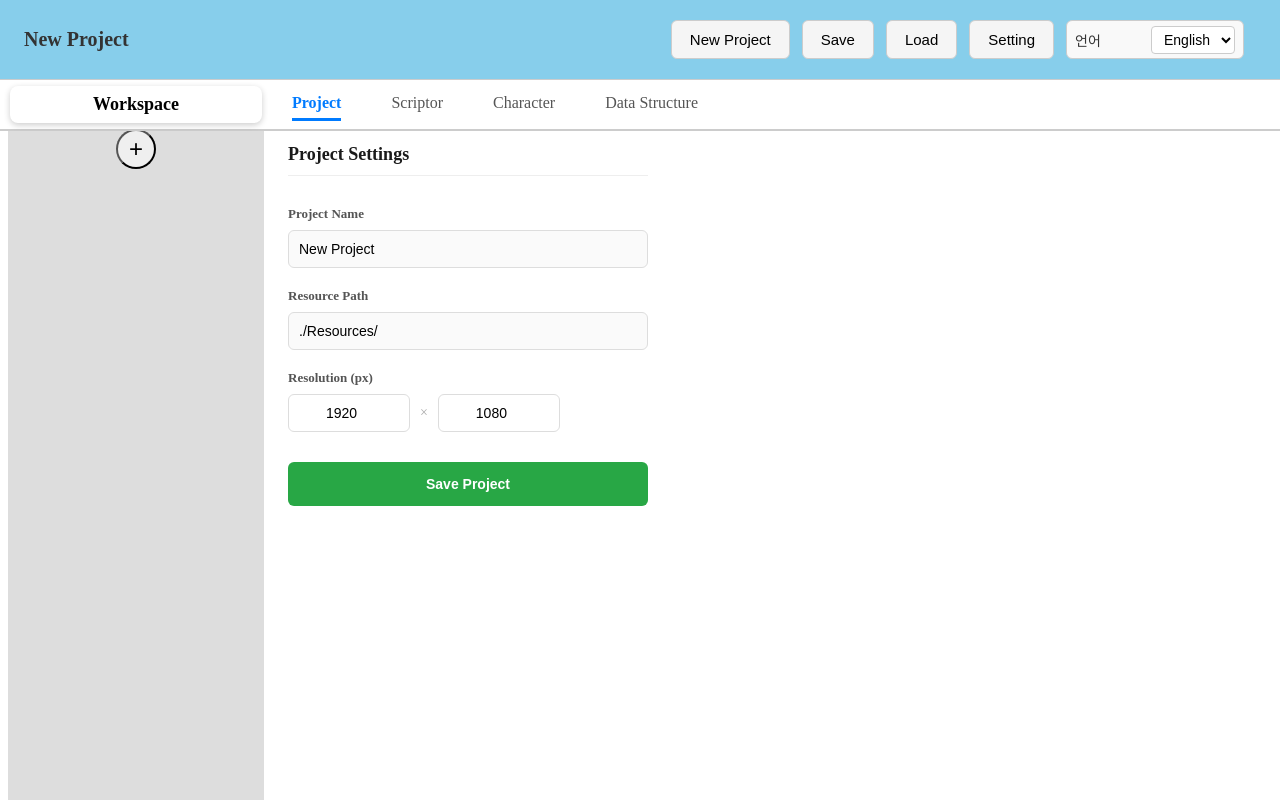
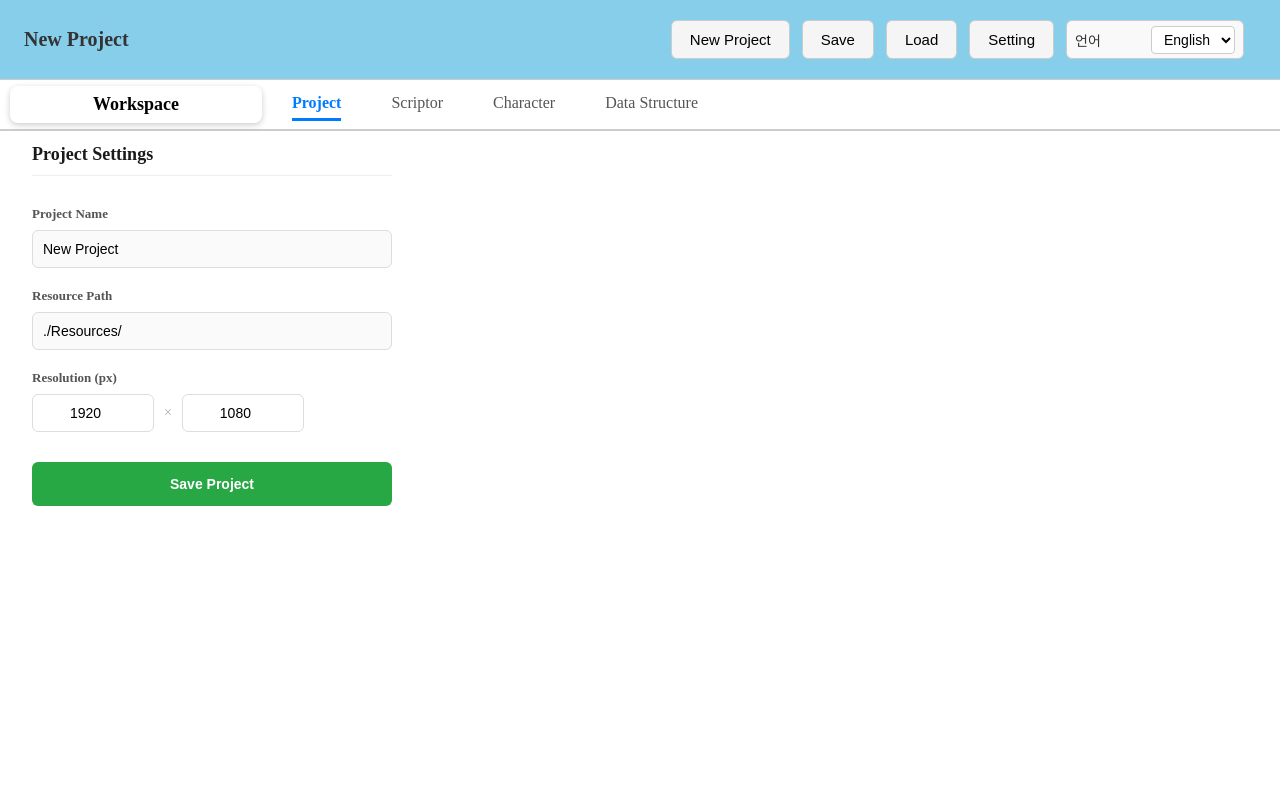
Before and after one commit to andoricano/JsonGenerator, a React (Vite) app: page / in a window 1280 px wide. Built offline with nearby package versions, Linux system fonts and the light colour scheme.

Commit message:
[fix] sidebar 를 Project 설정하는 부분 빼고 모두 나오게 하도록 적용.

```diff
--- a/src/components/main/Canvas.tsx
+++ b/src/components/main/Canvas.tsx
@@ -9,18 +9,23 @@ import Project from './tab/project/Project';
 
 export default function Canvas() {
   const activeTool = useStore((state) => state.activeTool);
+  const showSideBar =
+    activeTool === TOOLS.SCRIPTOR ||
+    activeTool === TOOLS.STRUCTURE ||
+    activeTool === TOOLS.CHARACTER;
 
   return (
     <div style={styles.canvas}>
-      <aside style={styles.aside}>
-        <SideBar />
-      </aside>
-
+      {showSideBar && (
+        <aside style={styles.aside}>
+          <SideBar />
+        </aside>
+      )}
       <div style={styles.workspace}>
         {activeTool === TOOLS.PROJECT && <Project />}
         {activeTool === TOOLS.SCRIPTOR && <Scriptor />}
         {activeTool === TOOLS.CHARACTER && <Character />}
-        {activeTool === TOOLS.CONFIGURATION && <Config />}
+        {activeTool === TOOLS.STRUCTURE && <Config />}
       </div>
     </div>
   );
```
